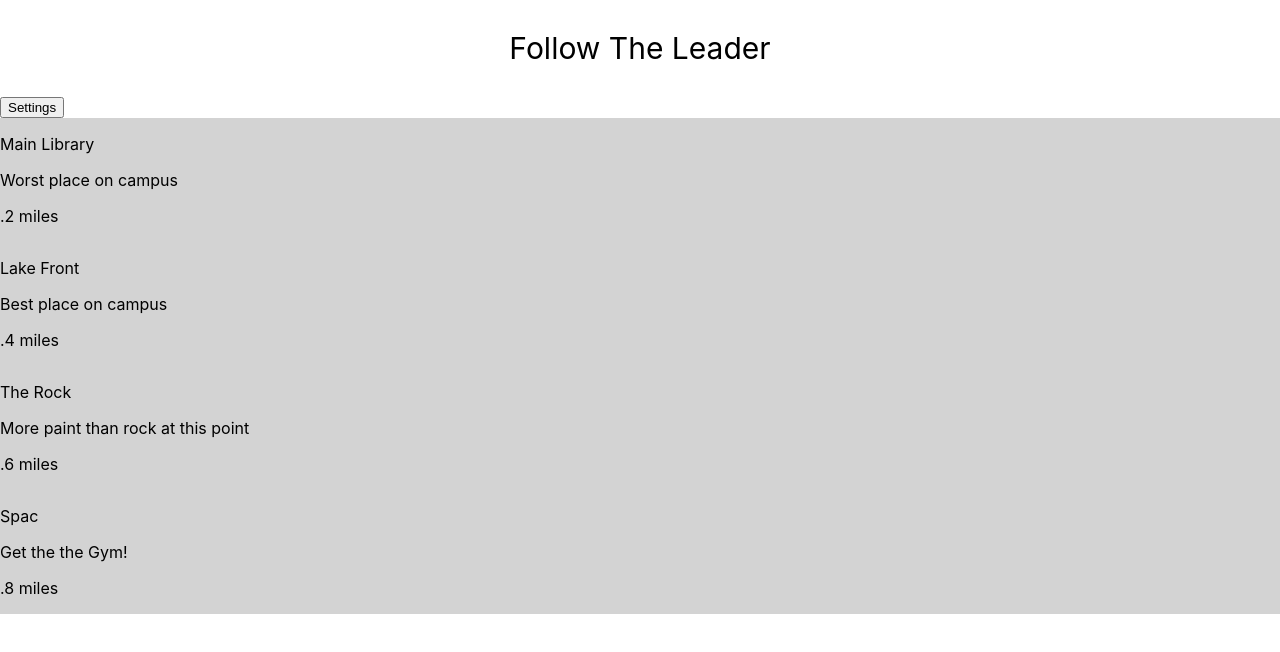
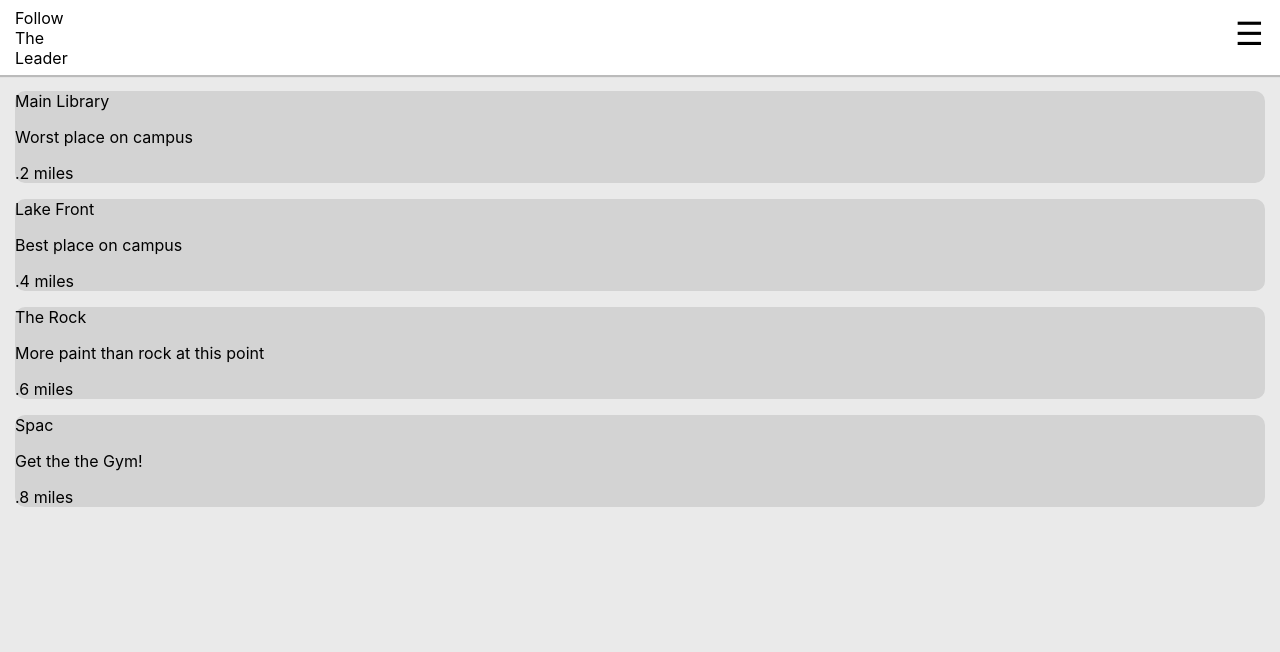
Before and after one commit to cs394-w19/followtheleader, a React (Create React App) app: page / in a window 1280 px wide. Shown: the top 652 px of the page. Built offline with nearby package versions, Linux system fonts and the light colour scheme.

Commit message:
Basic layout ready to go. Set up the css grid and also installed styled-components.

```diff
--- a/package.json
+++ b/package.json
@@ -5,7 +5,8 @@
   "dependencies": {
     "react": "^16.7.0",
     "react-dom": "^16.7.0",
-    "react-scripts": "2.1.3"
+    "react-scripts": "2.1.3",
+    "styled-components": "^4.1.3"
   },
   "scripts": {
     "start": "react-scripts start",
--- a/src/App.js
+++ b/src/App.js
@@ -1,4 +1,5 @@
 import React, { Component } from 'react';
+import styled from 'styled-components';
 import Card from './Components/Card.js'
 import Settings from './Components/Settings.js'
 import Header from './Components/Header.js'
@@ -14,17 +15,31 @@ class App extends Component {
                 {'place': 'Spac', 'tag': 'Get the the Gym!',
                               'distance': '.8 miles'}];
     return (
-      <div>
+      <Grid>
         <Header/>
-        <Settings/>
-        <Card propdata={data[0]}/>
-        <Card propdata={data[1]}/>
-        <Card propdata={data[2]}/>
-        <Card propdata={data[3]}/>
-
-      </div>
+        <Body>
+          {data.map((data,index) => (
+            <Card propdata={data}/>
+          ))}
+        </Body>
+      </Grid>
     );
   }
 }
 
+const Grid = styled.div`
+  display: grid;
+  min-height: 100vh;
+  grid-template-rows: 75px 1fr;
+`;
+
+const Body = styled.div`
+  grid-row: 2;
+  width: 100%;
+  height: 100%;
+  background-color: #eaeaea;
+`;
+
+
+
 export default App;
--- a/src/Components/Card.css
+++ /dev/null
@@ -1,5 +0,0 @@
-#main_card{
-  background-color: lightgray;
-  float: right;
-  width: 100%
-}
--- a/src/Components/Card.js
+++ b/src/Components/Card.js
@@ -1,12 +1,12 @@
 import React, { Component } from 'react';
-import './Card.css'
+import styled from 'styled-components';
 
 
 class Card extends Component{
   render() {
     let data = this.props.propdata
     return (
-      <div id='main_card'>
+      <CardContainer>
         <p>
           {data['place']}
         </p>
@@ -16,9 +16,15 @@ class Card extends Component{
         <p>
           {data['distance']}
         </p>
-      </div>
+      </CardContainer>
     );
   }
 }
 
+const CardContainer = styled.div`
+  background-color: lightgray;
+  border-radius: 10px;
+  margin: 10px 15px;
+`;
+
 export default Card;
--- a/src/Components/Header.css
+++ /dev/null
@@ -1,3 +0,0 @@
-#header_text{
-  font-size: 30px;
-}
--- a/src/Components/Header.js
+++ b/src/Components/Header.js
@@ -1,16 +1,59 @@
 import React, { Component } from 'react';
-import './Header.css'
+import styled from 'styled-components';
 
 class Header extends Component {
   render() {
     return (
-      <center>
-        <div id="header_text">
-          <p>Follow The Leader</p>
-        </div>
-      </center>
+      <Grid>
+        <Title>
+          <TitleText>Follow <br/> The <br/> Leader</TitleText>
+        </Title>
+        <Settings>
+          <Hamburger> &#9776; </Hamburger>
+        </Settings>
+      </Grid>
     );
   }
 }
 
+const Grid = styled.div`
+  grid-row: 1;
+  z-index: 1;
+  display: grid;
+  grid-template-columns: 1fr 1fr;
+  vertical-align: middle;
+  width: 100%;
+  box-shadow: 0px 2px 1px rgba(0,0,0,0.2);
+`;
+
+const Title = styled.div`
+  margin-left: 15px;
+  font-size: 1em;
+  grid-column: 1;
+`;
+
+const TitleText = styled.p`
+  margin: 0;
+  position: relative;
+  top: 50%;
+  transform: translateY(-50%);
+`;
+
+const Settings = styled.div`
+  grid-column: 2;
+  width: 100%;
+  position: relative;
+`;
+
+const Hamburger = styled.p`
+  position: relative;
+  font-size: 2em;
+  margin: 0 15px;
+  margin-top: -5px;
+  width: 30px;
+  float: right;
+  top: 50%;
+  transform: translateY(-50%);
+`;
+
 export default Header;
```
Also changed, not shown: 1 other file (tests, documents, lock files or other folders).
